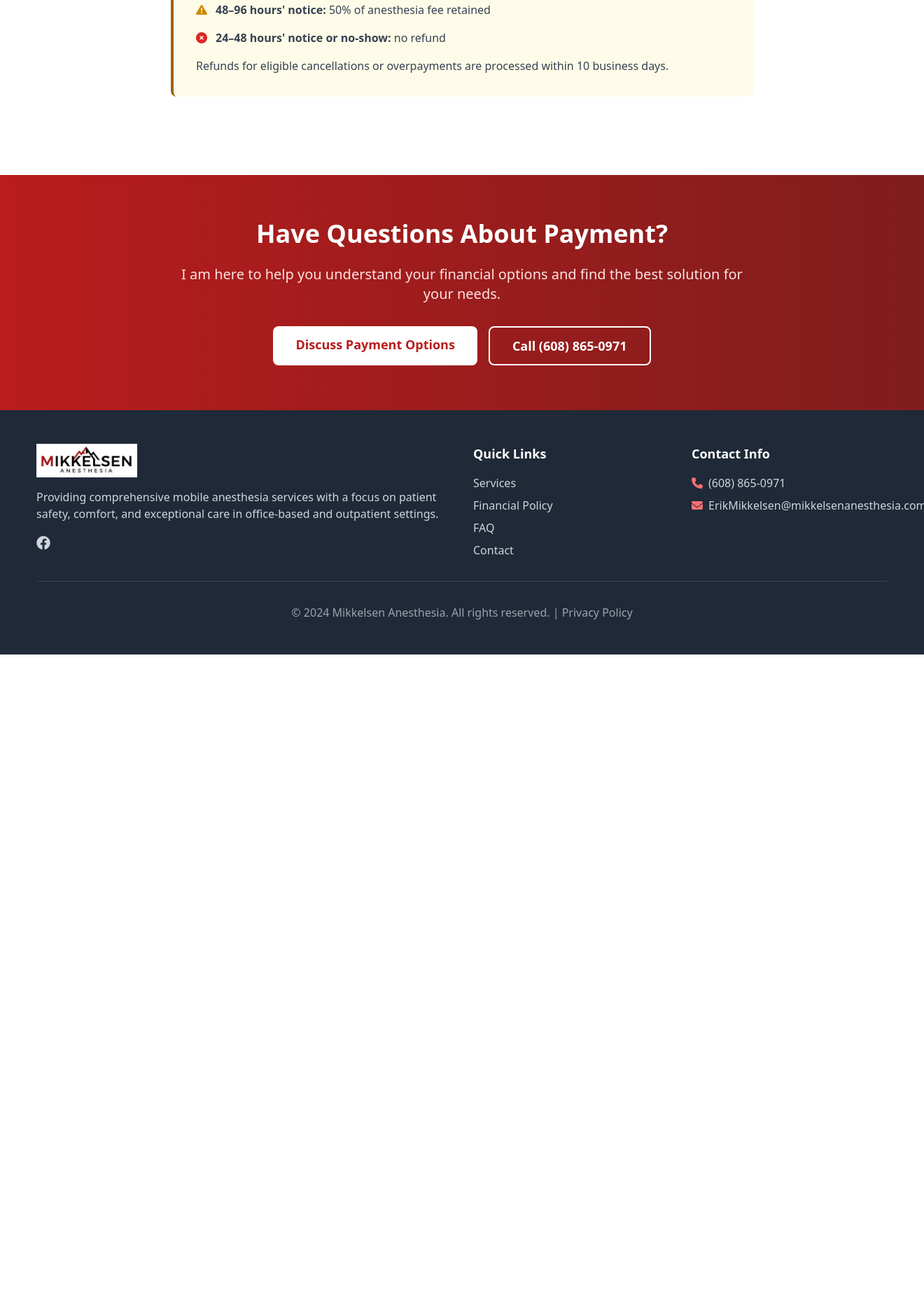
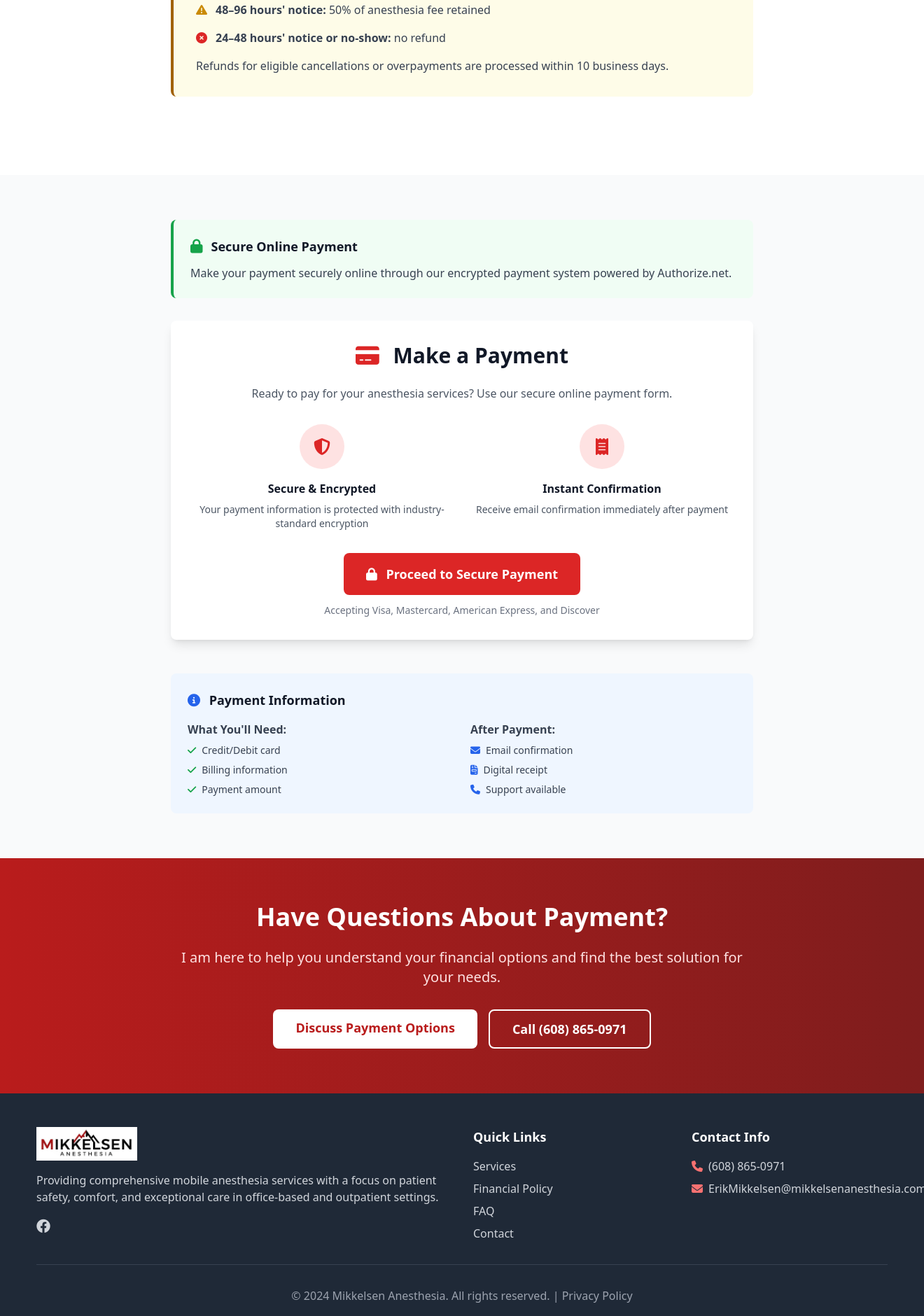
Before and after one commit to fredflores814/Mikkelsen-Anesthesia-Website, a Django app: page /financial-policy/ in a window 1320 px wide. Shown: the part 1743-3623 px from the top of the page at 70% size. Before the commit the page ends 2678 px from the top, so only its background shows below. Run offline with Django 5.2, Linux system fonts and the light colour scheme; some libraries are stand-ins or nearby versions.

Commit message:
Add payment section

```diff
--- a/templates/website/financial_policy.html
+++ b/templates/website/financial_policy.html
@@ -132,6 +132,86 @@
     </div>
 </section>
 
+<!-- Payment Section -->
+<section class="py-16 bg-gray-50">
+    <div class="max-w-4xl mx-auto px-4 sm:px-6 lg:px-8">
+        <!-- Security Notice -->
+        <div class="bg-green-50 border-l-4 border-green-600 p-6 rounded-lg mb-8">
+            <div class="flex items-center mb-3">
+                <i class="fas fa-lock text-green-600 text-xl mr-3"></i>
+                <h3 class="text-lg font-semibold text-gray-900">Secure Online Payment</h3>
+            </div>
+            <p class="text-gray-700">Make your payment securely online through our encrypted payment system powered by Authorize.net.</p>
+        </div>
+
+        <div class="bg-white rounded-lg shadow-lg p-8">
+            <h2 class="text-3xl font-bold text-gray-900 mb-6 text-center">
+                <i class="fas fa-credit-card text-red-600 mr-3"></i>
+                Make a Payment
+            </h2>
+
+            <p class="text-gray-600 text-center mb-8">
+                Ready to pay for your anesthesia services? Use our secure online payment form.
+            </p>
+
+            <div class="grid grid-cols-1 md:grid-cols-2 gap-8 mb-8">
+                <div class="text-center">
+                    <div class="bg-red-100 rounded-full p-4 w-16 h-16 mx-auto mb-4 flex items-center justify-center">
+                        <i class="fas fa-shield-alt text-red-600 text-2xl"></i>
+                    </div>
+                    <h3 class="font-semibold text-gray-900 mb-2">Secure & Encrypted</h3>
+                    <p class="text-gray-600 text-sm">Your payment information is protected with industry-standard encryption</p>
+                </div>
+
+                <div class="text-center">
+                    <div class="bg-red-100 rounded-full p-4 w-16 h-16 mx-auto mb-4 flex items-center justify-center">
+                        <i class="fas fa-receipt text-red-600 text-2xl"></i>
+                    </div>
+                    <h3 class="font-semibold text-gray-900 mb-2">Instant Confirmation</h3>
+                    <p class="text-gray-600 text-sm">Receive email confirmation immediately after payment</p>
+                </div>
+            </div>
+
+            <div class="text-center">
+                <a href="{% url 'payment' %}"
+                   class="inline-block bg-red-600 text-white hover:bg-red-700 px-8 py-4 rounded-lg text-lg font-semibold transition-colors">
+                    <i class="fas fa-lock mr-2"></i>
+                    Proceed to Secure Payment
+                </a>
+                <p class="text-sm text-gray-500 mt-3">
+                    Accepting Visa, Mastercard, American Express, and Discover
+                </p>
+            </div>
+        </div>
+
+        <!-- Payment Information -->
+        <div class="mt-12 bg-blue-50 rounded-lg p-6">
+            <h3 class="text-lg font-semibold text-gray-900 mb-4">
+                <i class="fas fa-info-circle text-blue-600 mr-2"></i>
+                Payment Information
+            </h3>
+            <div class="grid grid-cols-1 md:grid-cols-2 gap-6 text-gray-700">
+                <div>
+                    <h4 class="font-semibold mb-2">What You'll Need:</h4>
+                    <ul class="space-y-2 text-sm">
+                        <li><i class="fas fa-check text-green-600 mr-2"></i>Credit/Debit card</li>
+                        <li><i class="fas fa-check text-green-600 mr-2"></i>Billing information</li>
+                        <li><i class="fas fa-check text-green-600 mr-2"></i>Payment amount</li>
+                    </ul>
+                </div>
+                <div>
+                    <h4 class="font-semibold mb-2">After Payment:</h4>
+                    <ul class="space-y-2 text-sm">
+                        <li><i class="fas fa-envelope text-blue-600 mr-2"></i>Email confirmation</li>
+                        <li><i class="fas fa-file-invoice text-blue-600 mr-2"></i>Digital receipt</li>
+                        <li><i class="fas fa-phone text-blue-600 mr-2"></i>Support available</li>
+                    </ul>
+                </div>
+            </div>
+        </div>
+    </div>
+</section>
+
 <!-- CTA Section -->
 <section class="py-16 bg-gradient-to-r from-red-700 to-red-900 text-white">
     <div class="max-w-4xl mx-auto px-4 sm:px-6 lg:px-8 text-center">
```
